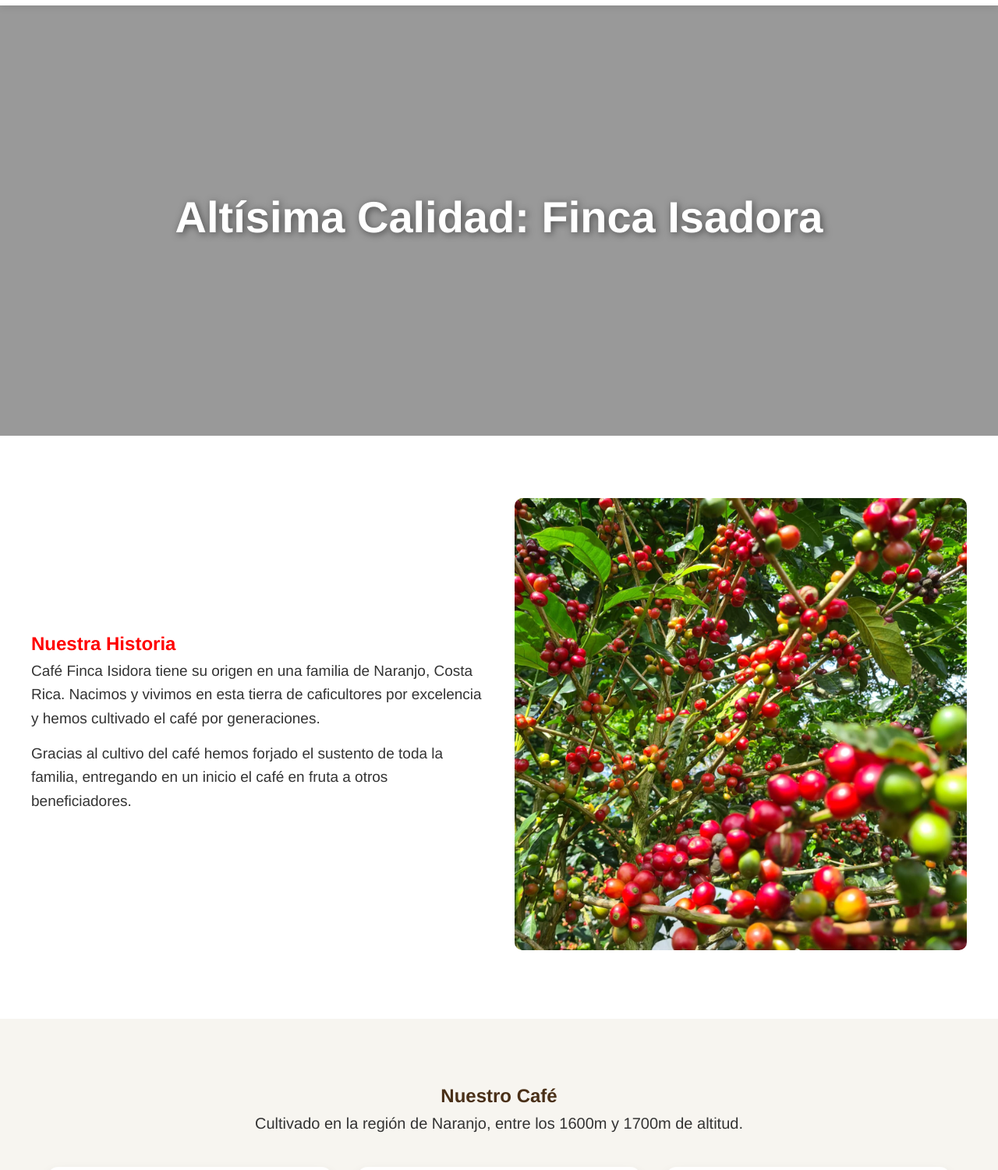
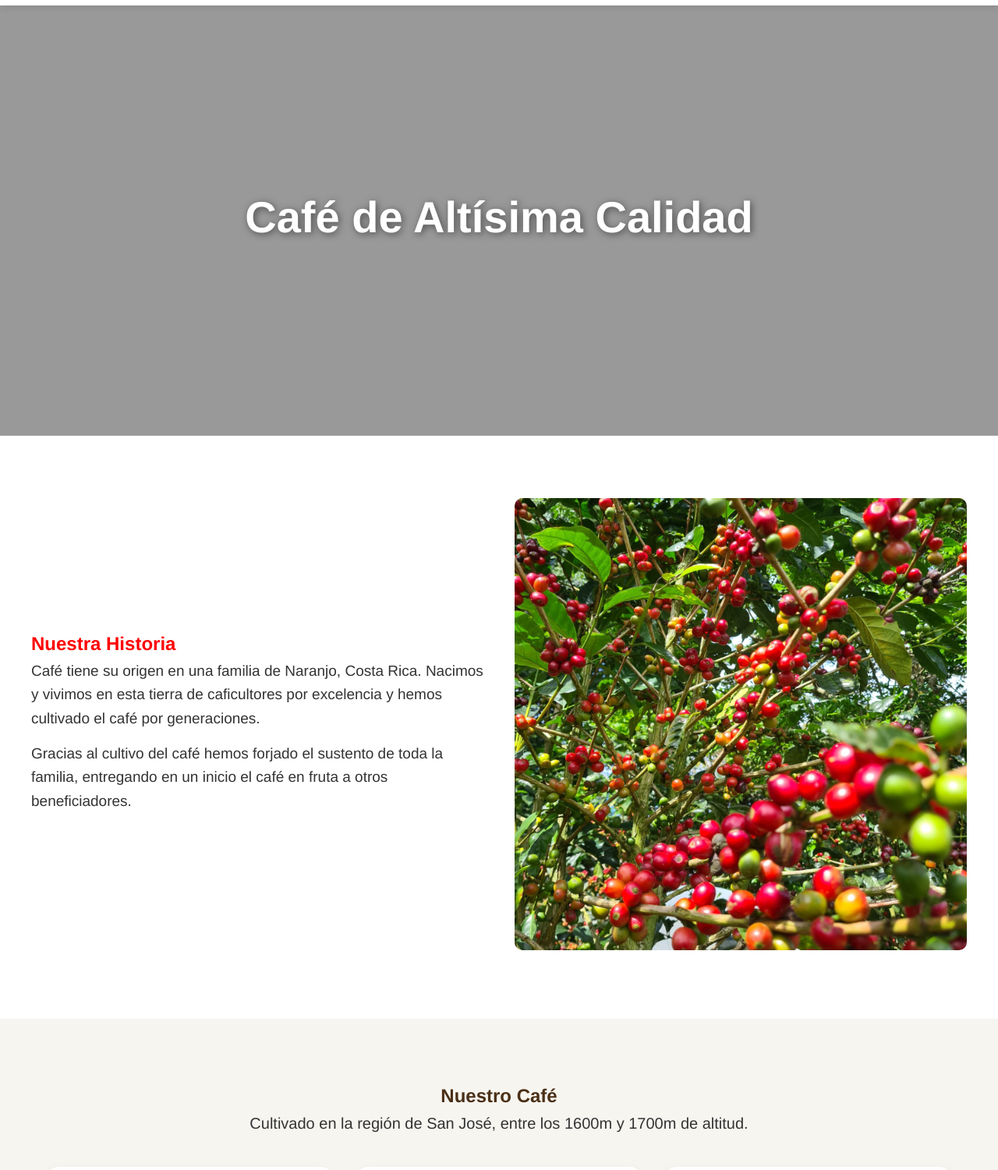
Before and after one commit to arburolaromy/Cafe-tienda-Prototipo, a plain HTML site: page index.html in a window 1280 px wide. Shown: the part 81-1582 px from the top of the page at 78% size. Drawn offline with Linux system fonts and the light colour scheme.

Commit message:
Change website branding and content
Updated the website content and branding from 'Finca Isidora' to 'Grupo Oraca'.

```diff
--- a/index.html
+++ b/index.html
@@ -3,7 +3,7 @@
 <head>
     <meta charset="UTF-8">
     <meta name="viewport" content="width=device-width, initial-scale=1.0">
-    <title>Finca Isidora | Café de Altísima Calidad</title>
+    <title>Grupo Oraca | Café </title>
     <link rel="stylesheet" href="style.css">
     <link rel="stylesheet" href="https://cdnjs.cloudflare.com/ajax/libs/font-awesome/6.4.0/css/all.min.css">
 </head>
@@ -31,7 +31,7 @@
 
     <section id="inicio" class="hero">
         <div class="hero-content">
-            <h1>Altísima Calidad: Finca Isadora</h1>
+            <h1>Café de Altísima Calidad</h1>
         </div>
     </section>
 
@@ -41,7 +41,7 @@
             <div class="text-content">
                 <h2 class="titulo-historia">Nuestra Historia</h2>
                 <div class="texto-historia">
-                    <p>Café Finca Isidora tiene su origen en una familia de Naranjo, Costa Rica. Nacimos y vivimos en esta tierra de caficultores por excelencia y hemos cultivado el café por generaciones.</p>
+                    <p>Café tiene su origen en una familia de Naranjo, Costa Rica. Nacimos y vivimos en esta tierra de caficultores por excelencia y hemos cultivado el café por generaciones.</p>
                     <p>Gracias al cultivo del café hemos forjado el sustento de toda la familia, entregando en un inicio el café en fruta a otros beneficiadores.</p>
                 </div>
             </div>
@@ -56,7 +56,7 @@
         <div class="container">
             <div class="text-center">
                 <h2 class="titulo-nuestro-cafe">Nuestro Café</h2>
-                <p class="texto-cafe">Cultivado en la región de Naranjo, entre los 1600m y 1700m de altitud.</p>
+                <p class="texto-cafe">Cultivado en la región de San José, entre los 1600m y 1700m de altitud.</p>
             </div>
 
             <div class="productos-grid">
@@ -147,7 +147,7 @@
                 <a href="https://www.facebook.com/people/Finca-Isidora/100063468795055/" target="_blank"><i class="fab fa-facebook-f"></i></a>
                 <a href="https://www.instagram.com/fincaisidora/" target="_blank"><i class="fab fa-instagram"></i></a>
             </div>
-            <p>© 2026 Café Finca Isidora. Naranjo, Costa Rica.</p>
+            <p>© 2026 Grupo Oraca, Costa Rica.</p>
         </div>
     </footer>
 
```
